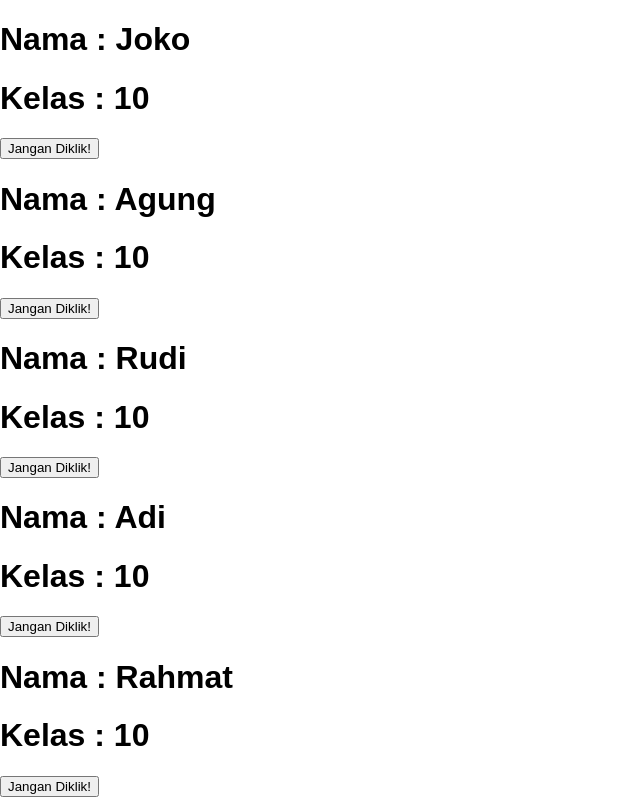
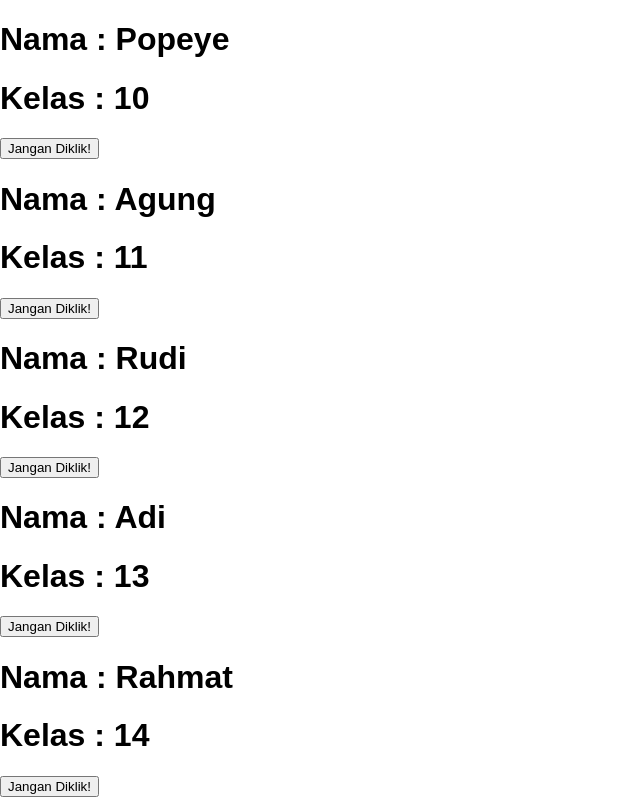
Before and after one commit to jokoss92/tugas-todolist, a React (Create React App) app: page / in a window 1280 px wide. Shown: the whole page, without its empty margins (0-640 px from the left). Built offline with nearby package versions, Linux system fonts and the light colour scheme.

Commit message:
Implementasi state

```diff
--- a/src/App.js
+++ b/src/App.js
@@ -4,6 +4,9 @@ import HeaderClass from './components/Header'
 import './App.css';
 
 class App extends Component {
+  state ={
+    nama:'Popeye'
+  };
   render() {
     return (
       // <div className="App">
@@ -15,12 +18,13 @@ class App extends Component {
       //     To get started, edit <code>src/App.js</code> and save to reload.
       //   </p>
       // </div>
+
       <div>
-      <HeaderClass nama="Joko" kelas="10" />
-      <HeaderClass nama="Agung" kelas="10" />
-      <HeaderClass nama="Rudi" kelas="10" />
-      <HeaderClass nama="Adi" kelas="10" />
-      <HeaderClass nama="Rahmat" kelas="10" />
+      <HeaderClass nama={this.state.nama} kelas="10" />
+      <HeaderClass nama="Agung" kelas="11" />
+      <HeaderClass nama="Rudi" kelas="12" />
+      <HeaderClass nama="Adi" kelas="13" />
+      <HeaderClass nama="Rahmat" kelas="14" />
       </div>
     );
   }
--- a/src/components/Header.js
+++ b/src/components/Header.js
@@ -3,9 +3,13 @@ class HeaderClass extends Component{
     // state ={
     //   angka: 1
     // };
-    handleClick=()=>{
-    alert("Kok diklik sih?");
-    };
+    // handleClick=()=>{
+    // alert("Kok diklik sih?");
+    // };
+    // state={
+    //   nama : "Joko"
+
+    // };
 
     render(){
       return (
```
